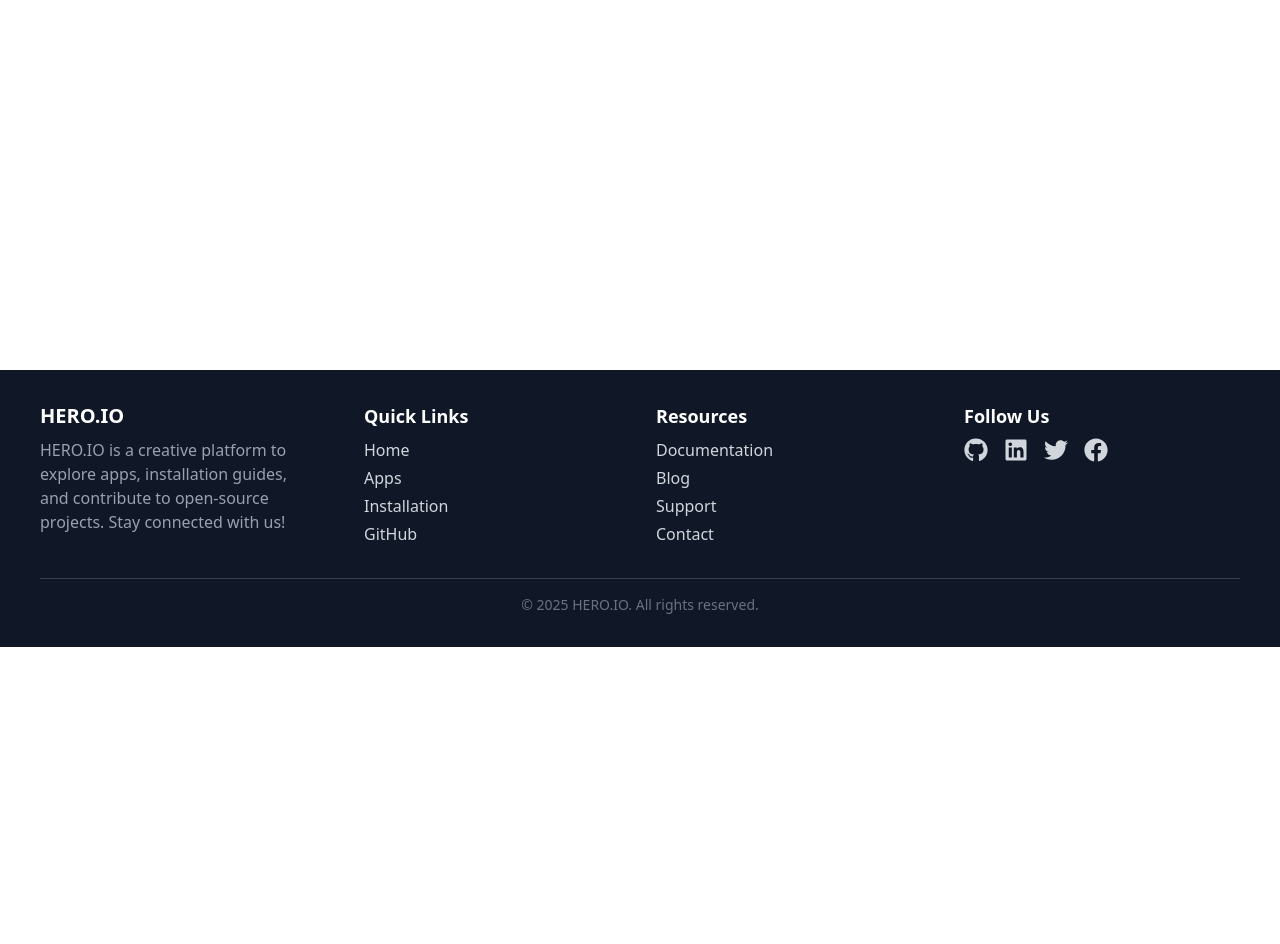
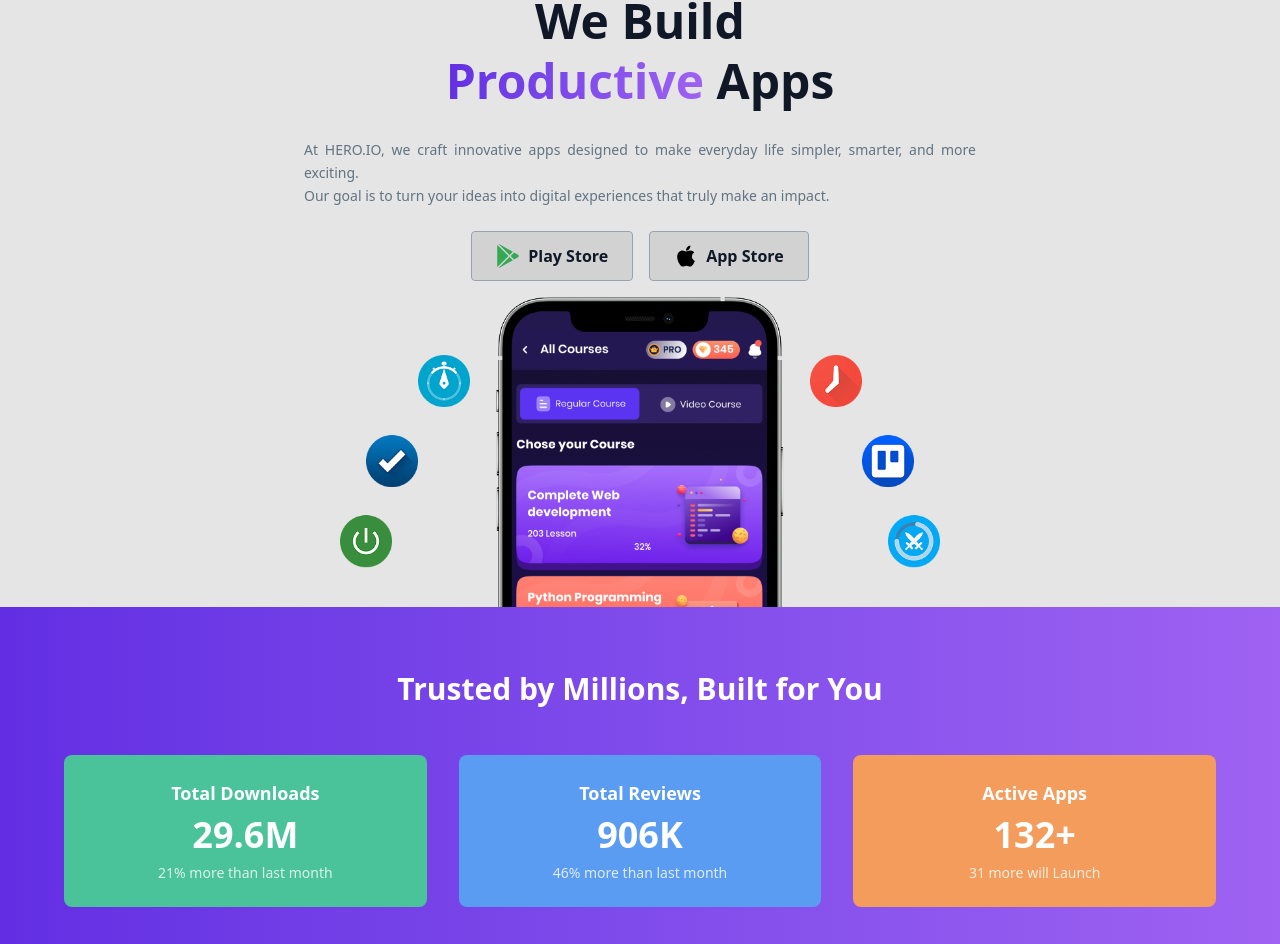
Before and after one commit to AfsanaMim9639/hero-app, a React (Vite) app: page / in a window 1280 px wide. Shown: the part 153-1097 px from the top of the page. Before the commit the page ends 800 px from the top, so only its background shows below. Built offline with nearby package versions, Linux system fonts and the light colour scheme.

Commit message:
Added Banner, Sates Section, Top Apps Section

```diff
--- a/src/App.jsx
+++ b/src/App.jsx
@@ -2,10 +2,8 @@
 import { BrowserRouter as Router, Routes, Route } from "react-router-dom";
 import Header from "./components/Header";
 import Footer from "./components/Footer";
+import Home from "./pages/Home";
 
-function Home() {
-  return <div className="p-6">Home Page</div>;
-}
 
 function Apps() {
   return <div className="p-6">Apps Page</div>;
--- a/src/data/appsData.json
+++ b/src/data/appsData.json
@@ -1,218 +1,134 @@
 [
   {
     "id": 1,
-    "image": "https://via.placeholder.com/150",
+    "image": "https://cdn-icons-png.flaticon.com/512/3039/3039385.png",
     "title": "Hero Notes",
     "companyName": "Hero Labs",
     "description": "A simple note-taking app with cloud sync and offline support.",
     "size": 45,
     "reviews": 120,
     "ratingAvg": 4.5,
-    "downloads": 5000,
-    "ratings": [
-      { "name": "1 star", "count": 5 },
-      { "name": "2 star", "count": 3 },
-      { "name": "3 star", "count": 12 },
-      { "name": "4 star", "count": 50 },
-      { "name": "5 star", "count": 50 }
-    ]
+    "downloads": 5000
   },
   {
     "id": 2,
-    "image": "https://via.placeholder.com/150",
+    "image": "https://cdn-icons-png.flaticon.com/512/2964/2964514.png",
     "title": "Hero Fitness",
     "companyName": "Hero Labs",
     "description": "Track your workouts and monitor your progress easily.",
     "size": 60,
     "reviews": 200,
     "ratingAvg": 4.7,
-    "downloads": 8000,
-    "ratings": [
-      { "name": "1 star", "count": 4 },
-      { "name": "2 star", "count": 6 },
-      { "name": "3 star", "count": 20 },
-      { "name": "4 star", "count": 80 },
-      { "name": "5 star", "count": 90 }
-    ]
+    "downloads": 8000
   },
   {
     "id": 3,
-    "image": "https://via.placeholder.com/150",
+    "image": "https://cdn-icons-png.flaticon.com/512/3075/3075977.png",
     "title": "Hero Recipes",
     "companyName": "Hero Foods",
     "description": "Discover new recipes and manage your meal plans.",
     "size": 30,
     "reviews": 90,
     "ratingAvg": 4.3,
-    "downloads": 3000,
-    "ratings": [
-      { "name": "1 star", "count": 2 },
-      { "name": "2 star", "count": 5 },
-      { "name": "3 star", "count": 10 },
-      { "name": "4 star", "count": 35 },
-      { "name": "5 star", "count": 38 }
-    ]
+    "downloads": 3000
   },
   {
     "id": 4,
-    "image": "https://via.placeholder.com/150",
+    "image": "https://cdn-icons-png.flaticon.com/512/1163/1163624.png",
     "title": "Hero Weather",
     "companyName": "Hero Tech",
     "description": "Real-time weather updates with interactive maps.",
     "size": 25,
     "reviews": 150,
     "ratingAvg": 4.6,
-    "downloads": 6000,
-    "ratings": [
-      { "name": "1 star", "count": 3 },
-      { "name": "2 star", "count": 4 },
-      { "name": "3 star", "count": 15 },
-      { "name": "4 star", "count": 60 },
-      { "name": "5 star", "count": 68 }
-    ]
+    "downloads": 6000
   },
   {
     "id": 5,
-    "image": "https://via.placeholder.com/150",
+    "image": "https://cdn-icons-png.flaticon.com/512/854/854894.png",
     "title": "Hero Travel",
     "companyName": "Hero Labs",
     "description": "Plan your trips and explore new destinations worldwide.",
     "size": 55,
     "reviews": 180,
     "ratingAvg": 4.8,
-    "downloads": 10000,
-    "ratings": [
-      { "name": "1 star", "count": 2 },
-      { "name": "2 star", "count": 3 },
-      { "name": "3 star", "count": 15 },
-      { "name": "4 star", "count": 60 },
-      { "name": "5 star", "count": 100 }
-    ]
+    "downloads": 10000
   },
   {
     "id": 6,
-    "image": "https://via.placeholder.com/150",
+    "image": "https://cdn-icons-png.flaticon.com/512/727/727245.png",
     "title": "Hero Music",
     "companyName": "Hero Sounds",
     "description": "Stream your favorite music and create playlists.",
     "size": 40,
     "reviews": 220,
     "ratingAvg": 4.4,
-    "downloads": 7500,
-    "ratings": [
-      { "name": "1 star", "count": 6 },
-      { "name": "2 star", "count": 10 },
-      { "name": "3 star", "count": 30 },
-      { "name": "4 star", "count": 80 },
-      { "name": "5 star", "count": 94 }
-    ]
+    "downloads": 7500
   },
   {
     "id": 7,
-    "image": "https://via.placeholder.com/150",
+    "image": "https://cdn-icons-png.flaticon.com/512/2331/2331948.png",
     "title": "Hero Finance",
     "companyName": "Hero Finance",
     "description": "Manage your personal finances and budget easily.",
     "size": 35,
     "reviews": 130,
     "ratingAvg": 4.2,
-    "downloads": 4000,
-    "ratings": [
-      { "name": "1 star", "count": 5 },
-      { "name": "2 star", "count": 7 },
-      { "name": "3 star", "count": 20 },
-      { "name": "4 star", "count": 50 },
-      { "name": "5 star", "count": 48 }
-    ]
+    "downloads": 4000
   },
   {
     "id": 8,
-    "image": "https://via.placeholder.com/150",
+    "image": "https://cdn-icons-png.flaticon.com/512/733/733585.png",
     "title": "Hero Chat",
     "companyName": "Hero Labs",
     "description": "Secure messaging app with group chat support.",
     "size": 50,
     "reviews": 300,
     "ratingAvg": 4.7,
-    "downloads": 12000,
-    "ratings": [
-      { "name": "1 star", "count": 5 },
-      { "name": "2 star", "count": 8 },
-      { "name": "3 star", "count": 30 },
-      { "name": "4 star", "count": 120 },
-      { "name": "5 star", "count": 137 }
-    ]
+    "downloads": 12000
   },
   {
     "id": 9,
-    "image": "https://via.placeholder.com/150",
+    "image": "https://cdn-icons-png.flaticon.com/512/2950/2950706.png",
     "title": "Hero Notes Pro",
     "companyName": "Hero Labs",
     "description": "Advanced note-taking with AI suggestions and tags.",
     "size": 48,
     "reviews": 95,
     "ratingAvg": 4.5,
-    "downloads": 5200,
-    "ratings": [
-      { "name": "1 star", "count": 4 },
-      { "name": "2 star", "count": 6 },
-      { "name": "3 star", "count": 15 },
-      { "name": "4 star", "count": 35 },
-      { "name": "5 star", "count": 35 }
-    ]
+    "downloads": 5200
   },
   {
     "id": 10,
-    "image": "https://via.placeholder.com/150",
+    "image": "https://cdn-icons-png.flaticon.com/512/854/854878.png",
     "title": "Hero Maps",
     "companyName": "Hero Tech",
     "description": "Interactive maps with live traffic updates.",
     "size": 65,
     "reviews": 110,
     "ratingAvg": 4.6,
-    "downloads": 6800,
-    "ratings": [
-      { "name": "1 star", "count": 3 },
-      { "name": "2 star", "count": 5 },
-      { "name": "3 star", "count": 20 },
-      { "name": "4 star", "count": 40 },
-      { "name": "5 star", "count": 42 }
-    ]
+    "downloads": 6800
   },
   {
     "id": 11,
-    "image": "https://via.placeholder.com/150",
+    "image": "https://cdn-icons-png.flaticon.com/512/3209/3209265.png",
     "title": "Hero Scanner",
     "companyName": "Hero Tech",
     "description": "Scan documents and convert them to PDF easily.",
     "size": 38,
     "reviews": 85,
     "ratingAvg": 4.3,
-    "downloads": 3500,
-    "ratings": [
-      { "name": "1 star", "count": 2 },
-      { "name": "2 star", "count": 4 },
-      { "name": "3 star", "count": 10 },
-      { "name": "4 star", "count": 30 },
-      { "name": "5 star", "count": 39 }
-    ]
+    "downloads": 3500
   },
   {
     "id": 12,
-    "image": "https://via.placeholder.com/150",
+    "image": "https://cdn-icons-png.flaticon.com/512/942/942751.png",
     "title": "Hero Translator",
     "companyName": "Hero Tech",
     "description": "Translate text and speech in multiple languages.",
     "size": 55,
     "reviews": 150,
     "ratingAvg": 4.7,
-    "downloads": 9000,
-    "ratings": [
-      { "name": "1 star", "count": 3 },
-      { "name": "2 star", "count": 5 },
-      { "name": "3 star", "count": 20 },
-      { "name": "4 star", "count": 60 },
-      { "name": "5 star", "count": 62 }
-    ]
+    "downloads": 9000
   }
 ]
--- /dev/null
+++ b/src/pages/Home.jsx
@@ -0,0 +1,151 @@
+import React from "react";
+import { SiGoogleplay } from "react-icons/si";
+import { FaApple } from "react-icons/fa";
+import BannerImage from "../assets/hero.png";
+import appsData from "../data/appsData"; // apps JSON
+import { useNavigate } from "react-router-dom";
+
+export default function Home() {
+  const navigate = useNavigate();
+
+  return (
+    <div className="w-full">
+
+      {/* ===== Banner Section ===== */}
+      <section className="w-full bg-[#E5E5E5] text-gray-900 text-center flex flex-col items-center pt-12 pb-0">
+        <br />
+        <h1 className="text-4xl md:text-5xl font-bold leading-tight mb-4">
+  We Build <br />
+  <span className="bg-gradient-to-r from-[#632EE3] to-[#9F62F2] bg-clip-text text-transparent">
+    Productive
+  </span>{" "}
+  Apps
+</h1>
+
+<p className="text-[#627382] text-sm max-w-2xl text-justify mt-3 mb-6 leading-relaxed">
+  At HERO.IO, we craft innovative apps designed to make everyday life simpler, smarter, and more exciting.
+  <br />
+  Our goal is to turn your ideas into digital experiences that truly make an impact.
+</p>
+
+<div className="flex flex-col sm:flex-row gap-4 justify-center">
+  <a
+    href="https://play.google.com/store"
+    target="_blank"
+    className="flex items-center justify-center gap-2 bg-[#D2D2D2] text-gray-900 px-6 py-3 rounded border border-gray-400 font-semibold hover:bg-gray-300 transition"
+  >
+    <SiGoogleplay size={24} color="#34A853" /> {/* Google Play green */}
+    <span className="text-gray-900">Play Store</span>
+  </a>
+
+  <a
+    href="https://www.apple.com/app-store/"
+    target="_blank"
+    className="flex items-center justify-center gap-2 bg-[#D2D2D2] text-gray-900 px-6 py-3 rounded border border-gray-400 font-semibold hover:bg-gray-300 transition"
+  >
+    <FaApple size={24} color="#000000" /> {/* Apple logo black */}
+    <span className="text-gray-900">App Store</span>
+  </a>
+</div>
+
+        <img src={BannerImage} alt="Banner Illustration" className="w-[600px] h-auto object-contain mt-4" style={{ marginBottom: 0 }} />
+      </section>
+
+      {/* ===== Stats Section ===== */}
+   <section className="w-full bg-gradient-to-r from-[#632EE3] to-[#9F62F2] text-white font-sans">
+  <div className="px-6 text-center py-16">
+    <h2 className="text-3xl font-bold mb-12">Trusted by Millions, Built for You</h2>
+
+    <div className="flex flex-col sm:flex-row items-center justify-between gap-8 max-w-6xl mx-auto">
+
+      {/* Total Downloads */}
+      <div className="flex-1 flex flex-col items-center p-6 rounded-lg bg-[#4AC29A] transform transition duration-300 hover:scale-105 hover:shadow-2xl cursor-pointer">
+        <h2 className="text-lg font-semibold">Total Downloads</h2>
+        <p className="text-4xl font-extrabold my-2">29.6M</p>
+        <p className="text-sm opacity-80">21% more than last month</p>
+      </div>
+
+      {/* Total Reviews */}
+      <div className="flex-1 flex flex-col items-center p-6 rounded-lg bg-[#5B9CF3] transform transition duration-300 hover:scale-105 hover:shadow-2xl cursor-pointer">
+        <h2 className="text-lg font-semibold">Total Reviews</h2>
+        <p className="text-4xl font-extrabold my-2">906K</p>
+        <p className="text-sm opacity-80">46% more than last month</p>
+      </div>
+
+      {/* Active Apps */}
+      <div className="flex-1 flex flex-col items-center p-6 rounded-lg bg-[#F39C5B] transform transition duration-300 hover:scale-105 hover:shadow-2xl cursor-pointer">
+        <h2 className="text-lg font-semibold">Active Apps</h2>
+        <p className="text-4xl font-extrabold my-2">132+</p>
+        <p className="text-sm opacity-80">31 more will Launch</p>
+      </div>
+
+    </div>
+  </div>
+</section>
+
+
+
+      {/* ===== Top Apps Section ===== */}
+<section className="w-full py-16 bg-gray-50">
+  <div className="max-w-7xl mx-auto px-6 text-center">
+    <h2 className="text-3xl font-bold mb-10">Top Apps</h2>
+
+    {/* Apps Grid */}
+    <div className="grid grid-cols-1 sm:grid-cols-2 md:grid-cols-4 gap-8">
+      {appsData.slice(0, 8).map((app) => (
+        <div
+          key={app.id}
+          className="bg-white rounded-xl shadow-md p-5 cursor-pointer hover:shadow-xl hover:-translate-y-1 transition-all duration-200"
+          onClick={() => navigate(`/apps/${app.id}`)}
+        >
+          {/* App Image (full visible but square) */}
+          <div className="w-full aspect-square flex items-center justify-center bg-gray-100 rounded-lg mb-4 overflow-hidden">
+            <img
+              src={app.image}
+              alt={app.title}
+              className="w-28 h-28 object-contain"
+            />
+          </div>
+
+          {/* App Title */}
+          <h3 className="font-semibold text-lg text-gray-800 mb-3">
+            {app.companyName} : {app.title}
+          </h3>
+
+          {/* Downloads & Rating Row */}
+          <div className="flex items-center justify-between text-sm font-medium">
+            <div className="flex items-center gap-2 text-green-600">
+              <svg
+                xmlns="http://www.w3.org/2000/svg"
+                fill="currentColor"
+                viewBox="0 0 16 16"
+                className="w-4 h-4"
+              >
+                <path d="M.5 9.9l6.364 6.364a.5.5 0 00.707 0L13.936 9.9a.5.5 0 00-.707-.707L8.5 13.922V.5a.5.5 0 00-1 0v13.422L1.207 9.193a.5.5 0 00-.707.707z" />
+              </svg>
+              <span>{app.downloads.toLocaleString()}</span>
+            </div>
+
+            <div className="flex items-center gap-1 text-yellow-500">
+              <span>⭐</span>
+              <span className="text-gray-700">{app.ratingAvg.toFixed(1)}</span>
+            </div>
+          </div>
+        </div>
+      ))}
+    </div>
+
+    {/* Show All Button */}
+    <button
+      onClick={() => navigate("/all-apps")}
+      className="mt-12 px-8 py-3 bg-gradient-to-r from-[#632EE3] to-[#9F62F2] text-white rounded-lg font-semibold hover:opacity-90 transition"
+    >
+      Show All
+    </button>
+  </div>
+</section>
+
+
+    </div>
+  );
+}
```
